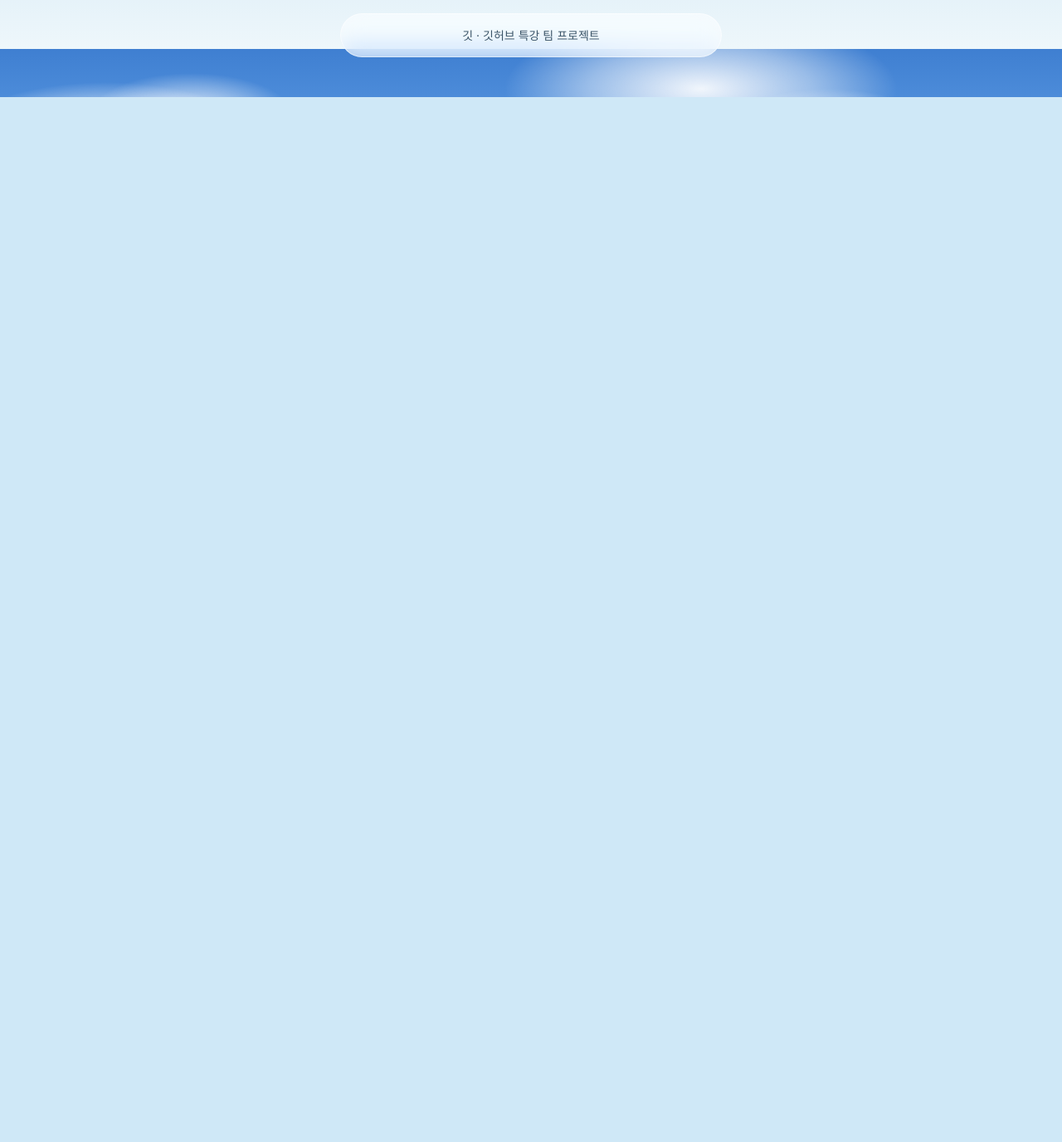
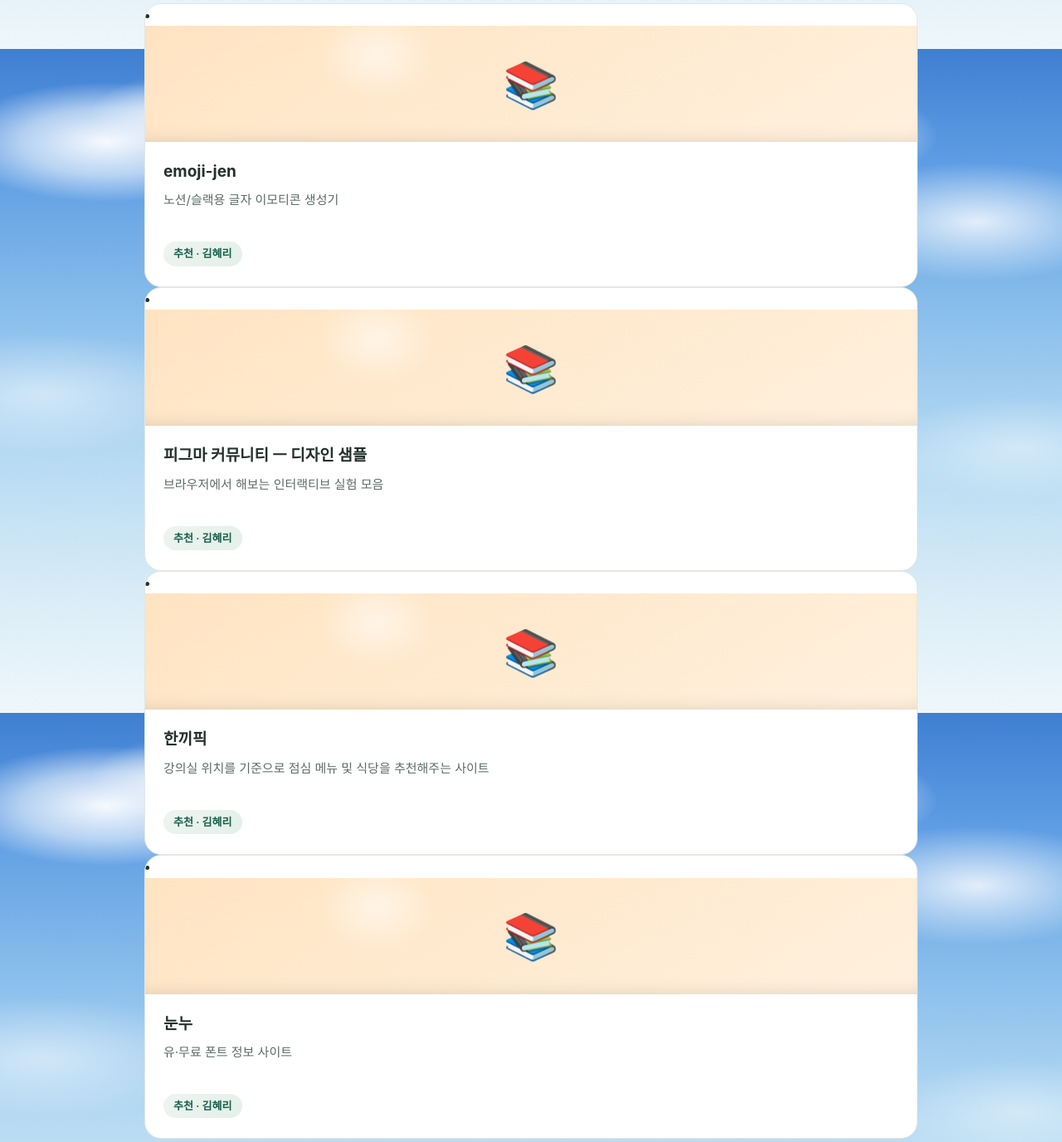
Before and after one commit to huyndai-ai-campus-team7/funny-site, a plain HTML site: page index.html in a window 1280 px wide. Shown: the part 1541-2917 px from the top of the page at 83% size. Before the commit the page ends 1658 px from the top, so only its background shows below. Drawn offline with Linux system fonts and the light colour scheme.

Commit message:
Add new cards with links and descriptions

```diff
--- a/index.html
+++ b/index.html
@@ -141,6 +141,62 @@
 
     </ul>
 
+       <li class="card">
+        <a class="card-link" href="https://emoji-gen.ninja/ko/">
+          <span class="card-thumb" style="--thumb:#ffe4c2">📚</span>
+          <span class="card-body">
+            <strong class="card-title">emoji-jen</strong>
+            <span class="card-summary">
+              노션/슬랙용 글자 이모티콘 생성기
+            </span>
+            <span class="card-meta">추천 · 김혜리</span>
+          </span>
+        </a>
+      </li>
+
+       <li class="card">
+        <a class="card-link" href="https://www.figma.com/community/website-templates?resource_type=files">
+          <span class="card-thumb" style="--thumb:#ffe4c2">📚</span>
+          <span class="card-body">
+            <strong class="card-title">피그마 커뮤니티 ㅡ 디자인 샘플 </strong>
+            <span class="card-summary">
+              브라우저에서 해보는 인터랙티브 실험 모음
+            </span>
+            <span class="card-meta">추천 · 김혜리</span>
+          </span>
+        </a>
+      </li>
+
+       <li class="card">
+        <a class="card-link" href="https://doxoba.github.io/today_lunch/lunch-recommender.html">
+          <span class="card-thumb" style="--thumb:#ffe4c2">📚</span>
+          <span class="card-body">
+            <strong class="card-title">한끼픽 </strong>
+            <span class="card-summary">
+              강의실 위치를 기준으로 점심 메뉴 및 식당을 추천해주는 사이트
+            </span>
+            <span class="card-meta">추천 · 김혜리</span>
+          </span>
+        </a>
+      </li>
+
+       <li class="card">
+        <a class="card-link" href="https://noonnu.cc/">
+          <span class="card-thumb" style="--thumb:#ffe4c2">📚</span>
+          <span class="card-body">
+            <strong class="card-title">눈누 </strong>
+            <span class="card-summary">
+              유·무료 폰트 정보 사이트
+            </span>
+            <span class="card-meta">추천 · 김혜리</span>
+          </span>
+        </a>
+      </li>
+
+    </ul>
+  </main>
+
+
     <p class="filter-empty" hidden>이 카테고리에는 아직 카드가 없어요.</p>
 
   </main>
```
